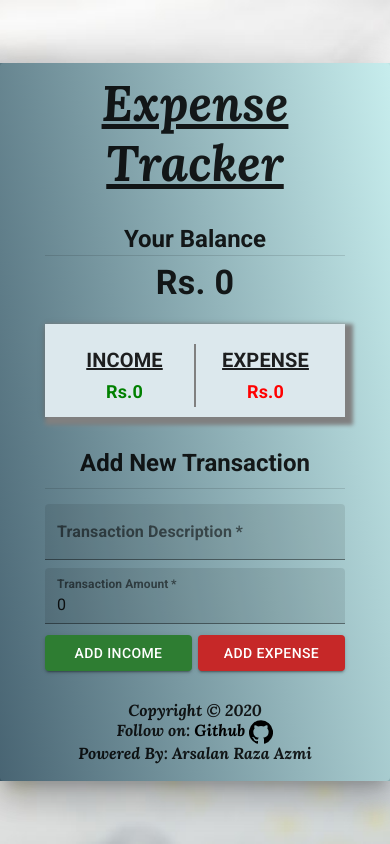
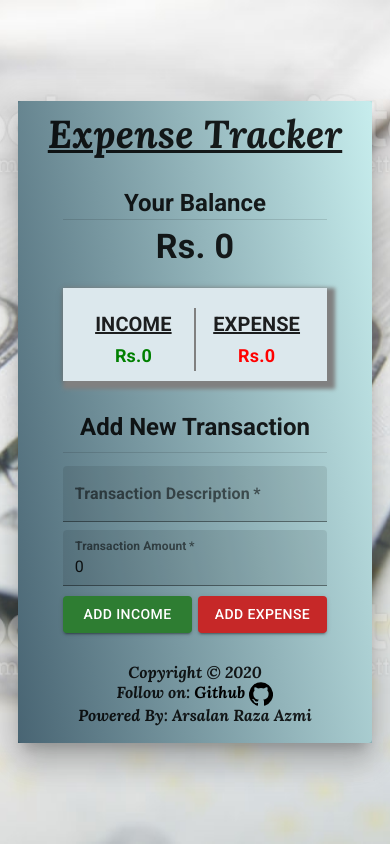
Before and after one commit to arsalanazmi/Expense-Tracker-PWA-Web-App, a React (Create React App) app: page / in a window 390 px wide. Built offline with nearby package versions, Linux system fonts and the light colour scheme.

Commit message:
header font size modified &  li capitalized

```diff
--- a/src/App.css
+++ b/src/App.css
@@ -27,6 +27,11 @@ body {
   font-weight: bold;
   text-align: center;
   text-decoration: underline;
+}
+@media screen and (max-width: 600px) {
+  .header {
+    font-size: 39px;
+  }
 }
 .container {
   margin: 30px auto;
@@ -61,9 +66,11 @@ ul li {
 }
 .minus {
   border-right: 5px solid red;
+  text-transform: capitalize;
 }
 .plus {
   border-right: 5px solid green;
+  text-transform: capitalize;
 }
 .delete {
   padding: 0 5px !important;
```
